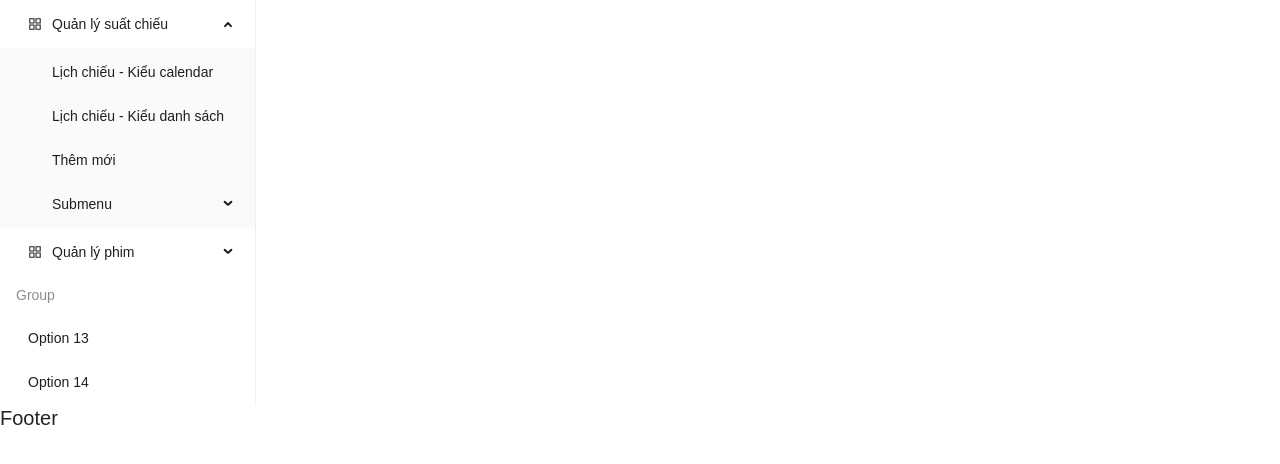
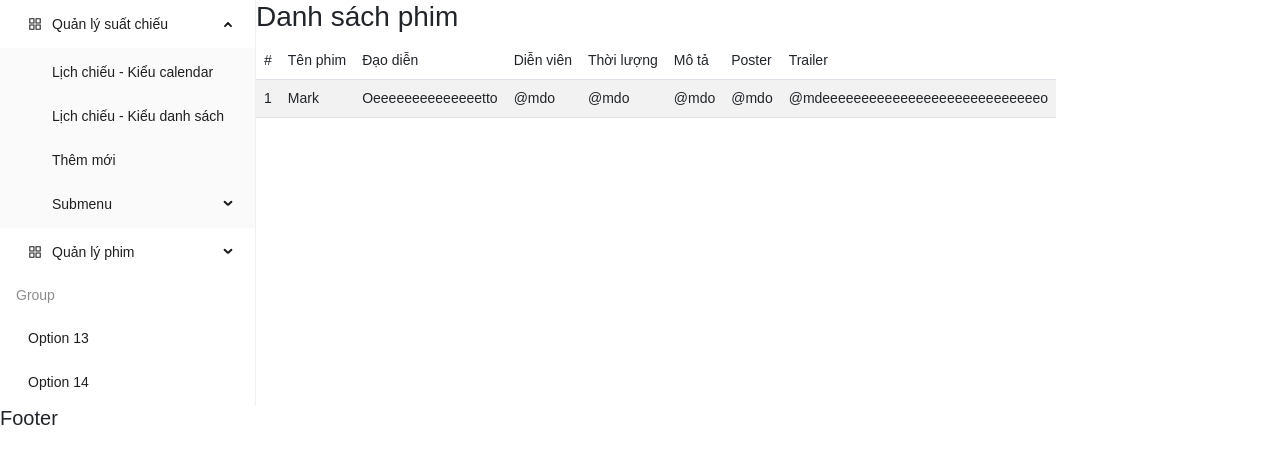
Before and after one commit to mephim/mephim-FE-React, a React (Create React App) app: page /admin/list-movie in a window 1280 px wide. Shown: the top 464 px of the page. Built offline with nearby package versions, Linux system fonts and the light colour scheme; a web font is replaced by a local one.

Commit message:
add list movie for admin page

```diff
--- a/src/components/BaseRoute/admin-route.tsx
+++ b/src/components/BaseRoute/admin-route.tsx
@@ -6,6 +6,7 @@ import List from '../../pages/Admin/Show/List';
 import AddNew from '../../pages/Admin/Show/AddNew';
 import AddNewMovie from '../../pages/Admin/Movie/AddNew';
 import List2 from '../../pages/Admin/Show/List2';
+import ListMovie from '../../pages/Movie/ListMovie';
 
 function AdminRoute() {
     return (
@@ -16,6 +17,7 @@ function AdminRoute() {
                     <Route path='list-show' element={<List />} />
                     <Route path='list-show-2' element={<List2 />} />
                     <Route path='add-show' element={<AddNew />} />
+                    <Route path='list-movie' element={<ListMovie />} />
                     <Route path='add-movie' element={<AddNewMovie />} />
                 </Routes>
             </div>
--- a/src/components/commons/Sidebar.tsx
+++ b/src/components/commons/Sidebar.tsx
@@ -32,7 +32,7 @@ const items: MenuProps['items'] = [
 
     getItem('Quản lý phim', 'sub2', <AppstoreOutlined />, [
         getItem('Thêm mới phim', 'add-movie'),
-        getItem('Option 8', '8key'),
+        getItem('Danh sách phim', 'list-movie'),
         getItem('Submenu', 'sub321', null, [getItem('Option 7', 'sub2sub1'), getItem('Option 8', 'sub2sub2')]),
     ]),
 
--- /dev/null
+++ b/src/pages/Movie/ListMovie/index.tsx
@@ -0,0 +1,35 @@
+import Table from 'react-bootstrap/Table';
+function ListMovie() {
+    return <div>
+        <h3>Danh sách phim</h3>
+        <Table striped>
+      <thead>
+        <tr>
+          <th>#</th>
+          <th>Tên phim</th>
+          <th>Đạo diễn</th>
+          <th>Diễn viên</th>
+          <th>Thời lượng</th>
+          <th>Mô tả</th>
+          <th>Poster</th>
+          <th>Trailer</th>
+        </tr>
+      </thead>
+      <tbody>
+        <tr>
+          <td>1</td>
+          <td>Mark</td>
+          <td>Oeeeeeeeeeeeeeetto</td>
+          <td>@mdo</td>
+          <td>@mdo</td>
+          <td>@mdo</td>
+          <td>@mdo</td>
+          <td>@mdeeeeeeeeeeeeeeeeeeeeeeeeeeeeo</td>
+        </tr>
+      </tbody>
+    </Table>
+
+    </div>;
+}
+
+export default ListMovie;
```
Also changed, not shown: src/pages/Admin/Show/List2/index.tsx (+0 -19 lines).
